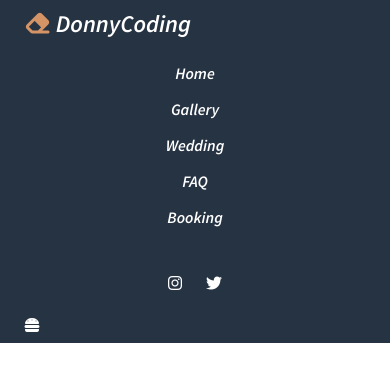
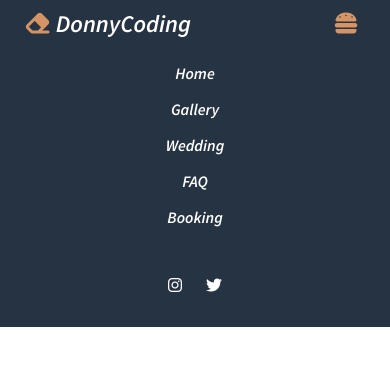
Before and after one commit to chohyundon/mini-project, a plain HTML site: page index.html in a window 390 px wide. Drawn offline with Linux system fonts and the light colour scheme.

Commit message:
Update style.css

```diff
--- a/style.css
+++ b/style.css
@@ -46,8 +46,16 @@ a{
     padding-left: 0;
 }
 
-.navbar__icons i {
+.navbar__icons li {
     padding: 8px 12px;
+}
+
+.navbar__toogleBtn{
+    display: none;
+    position: absolute;
+    right: 32px;
+    font-size: 24px;
+    color: #d49466;
 }
 
 @media screen and (max-width:760px) {
@@ -72,4 +80,8 @@ a{
         justify-content: center;
         width: 100%;
     }
+
+    .navbar__toogleBtn{
+        display: block;
+    }
 }
```
